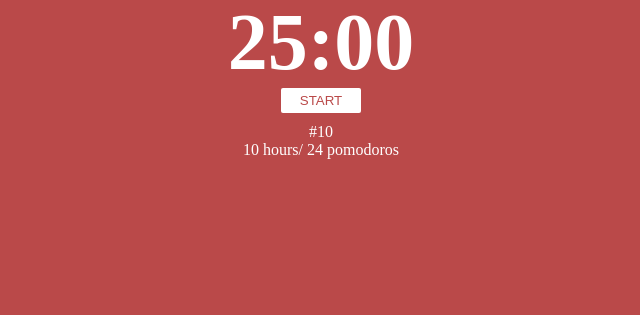
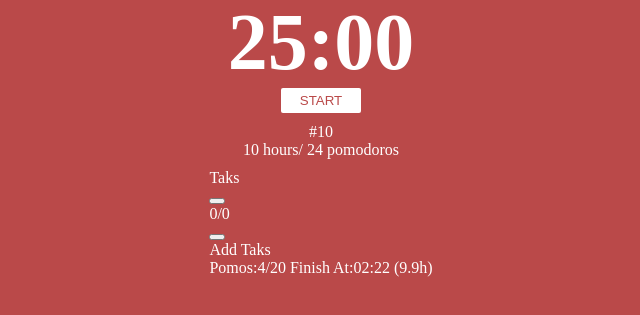
Before and after one commit to atl97853/pomodoro-replica, a plain HTML site: page index.html in a window 1280 px wide. Shown: the part 101-416 px from the top of the page, without its empty margins (319-959 px from the left). Drawn offline with Linux system fonts and the light colour scheme.

Commit message:
Create new containers

```diff
--- a/index.html
+++ b/index.html
@@ -50,5 +50,25 @@
       <div class="pomos-completed">#10</div>
       <div class="pomos-taks">10 hours/ 24 pomodoros</div>
     </div>
+
+    <!-- taks container -->
+    <div class="taks-container">
+      <div class="taks-container-1">
+        <div>Taks</div>
+        <button></button>
+      </div>
+
+      <div class="taks-container 2">
+        <div></div>
+        <div class="new-taks"></div>
+        <div class="counter-taks">0/0</div>
+        <button></button>
+      </div>
+
+      <div>Add Taks</div>
+
+      <!-- summary -->
+      <div>Pomos:4/20 Finish At:02:22 (9.9h)</div>
+    </div>
   </body>
 </html>
```
